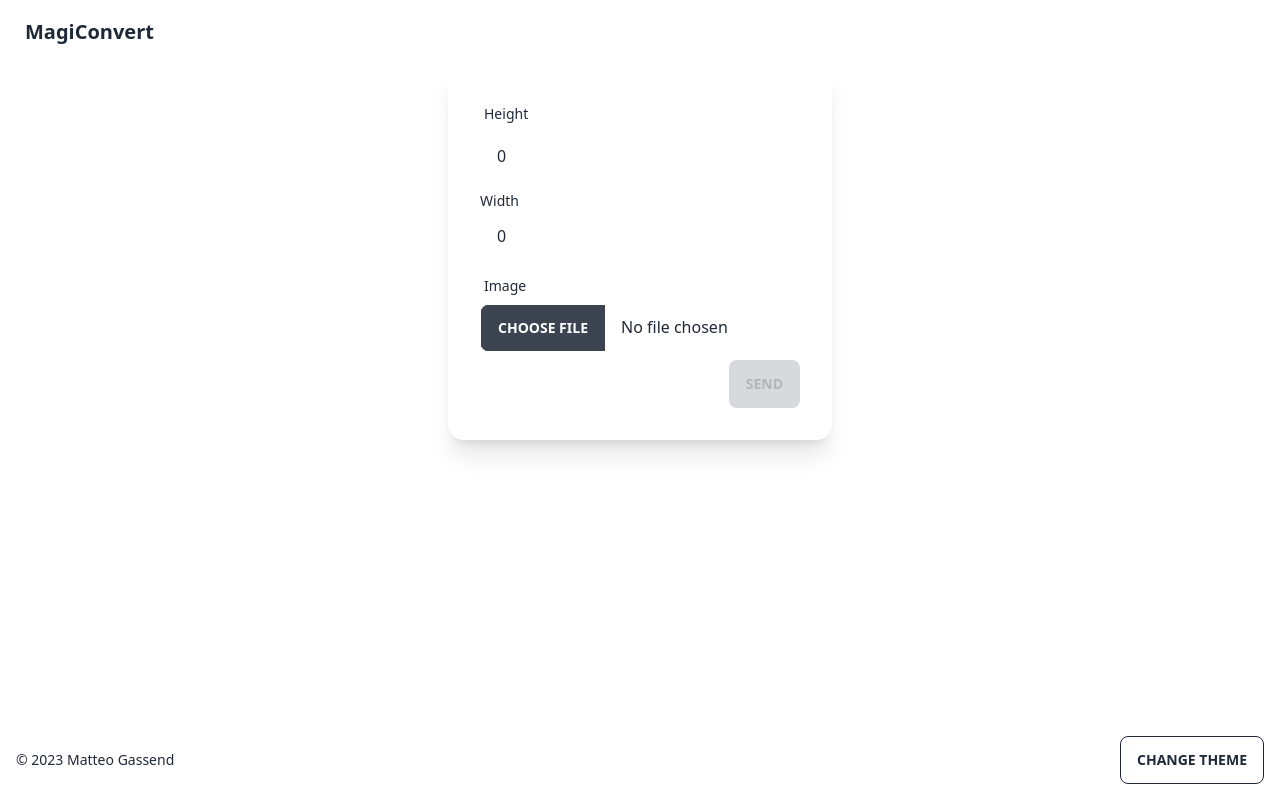
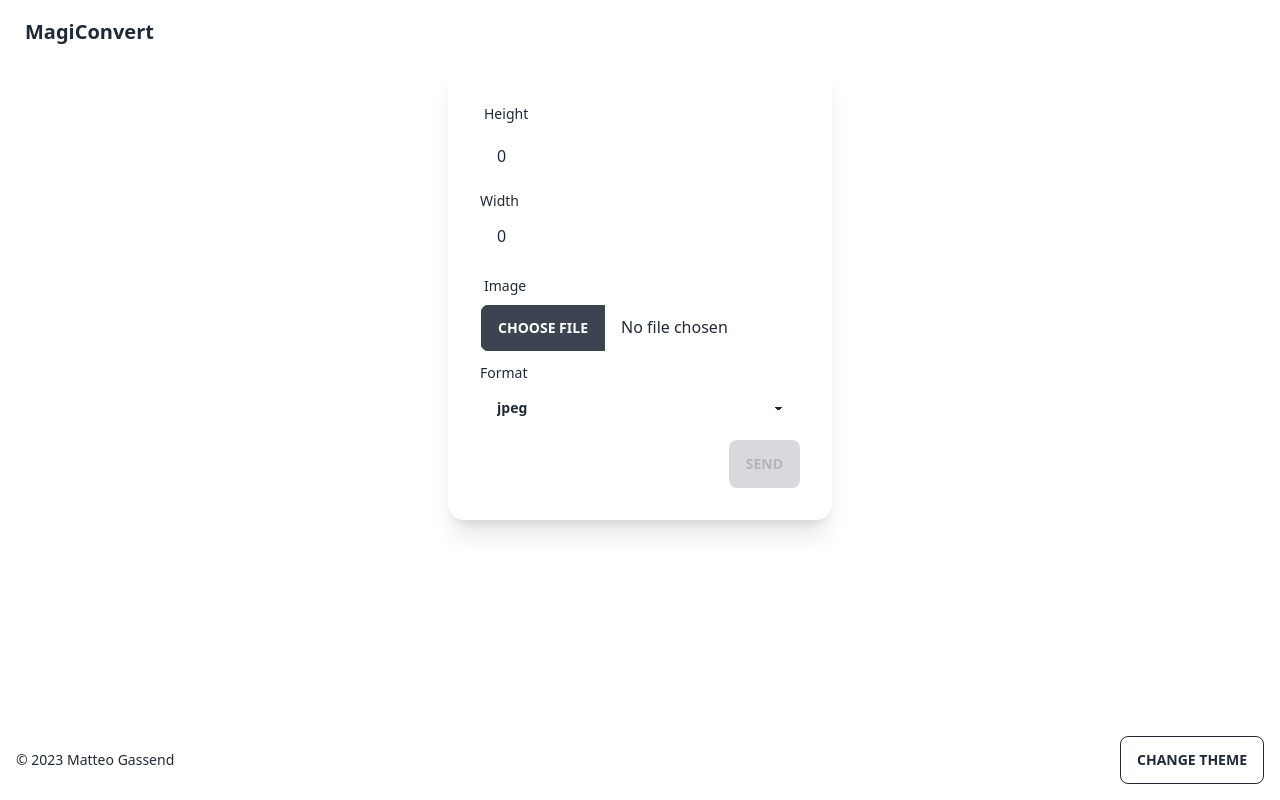
Before and after one commit to magitools/magiconvert, a SvelteKit app: page / in a window 1280 px wide. Built offline with nearby package versions, Linux system fonts and the light colour scheme.

Commit message:
add: multiple formats

```diff
--- /dev/null
+++ b/src/lib/utils.ts
@@ -0,0 +1 @@
+export const formatList = ["jpeg", "png", "webp", "gif", "tiff", "avif", "heif", "jxl", "tile", "raw"]
--- a/src/routes/+page.svelte
+++ b/src/routes/+page.svelte
@@ -1,6 +1,7 @@
 <script lang="ts">
 	import { enhance } from '$app/forms';
 	import type { SubmitFunction } from '$app/forms';
+	import { formatList } from '$lib/utils';
 	import { Confetti } from 'svelte-confetti';
 
 	export let form;
@@ -11,6 +12,7 @@
 	let imgHeight = 0;
 	let imgWidth = 0;
 	let locked = false;
+	let format: string;
 	let placeholderImg: HTMLImageElement;
 
 	$: if (placeholderImg) {
@@ -103,6 +105,16 @@
 						disabled={locked}
 					/>
 				</div>
+				<div class="form-control">
+					<label for="format">
+						<span class="label-text">Format</span>
+					</label>
+					<select class="select" name="format" id="format" bind:value={format}>
+						{#each formatList as format}
+							<option value="{format}">{format}</option>
+						{/each}
+					</select>
+				</div>
 				<input type="hidden" name="originalHeight" id="originalHeight" bind:value={imgHeight} />
 				<input type="hidden" name="originalWidth" id="originalWidth" bind:value={imgWidth} />
 				<div class="card-actions justify-end">
@@ -148,7 +160,7 @@
 				<h2 class="card-title">Here's the Image</h2>
 				<div class="card-actions justify-end">
 					<a
-						download="image.webp"
+						download="image.{format}"
 						href={window.URL.createObjectURL(convertBase64ToBlob(form.image))}
 						class="btn btn-success">Download</a
 					>
```
Also changed, not shown: src/routes/+page.server.ts (+2 -1 lines).
